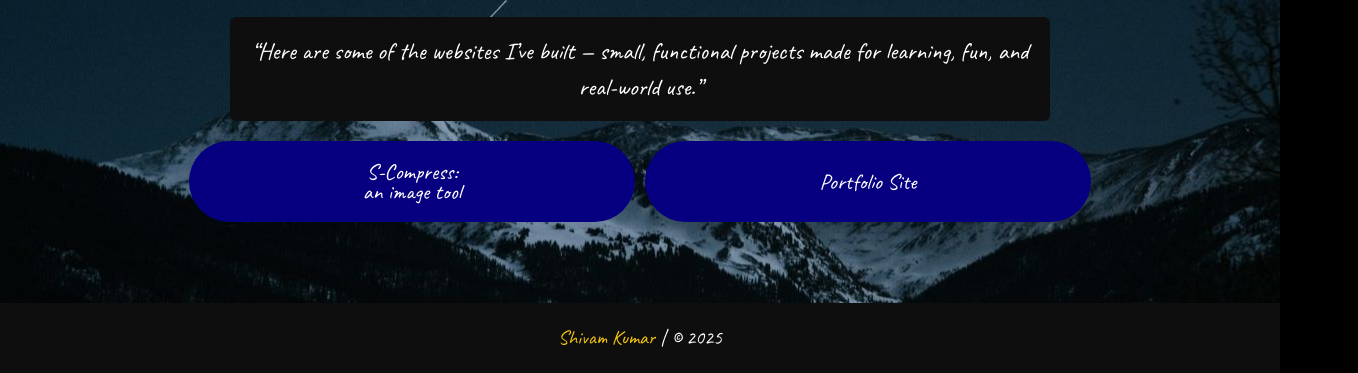
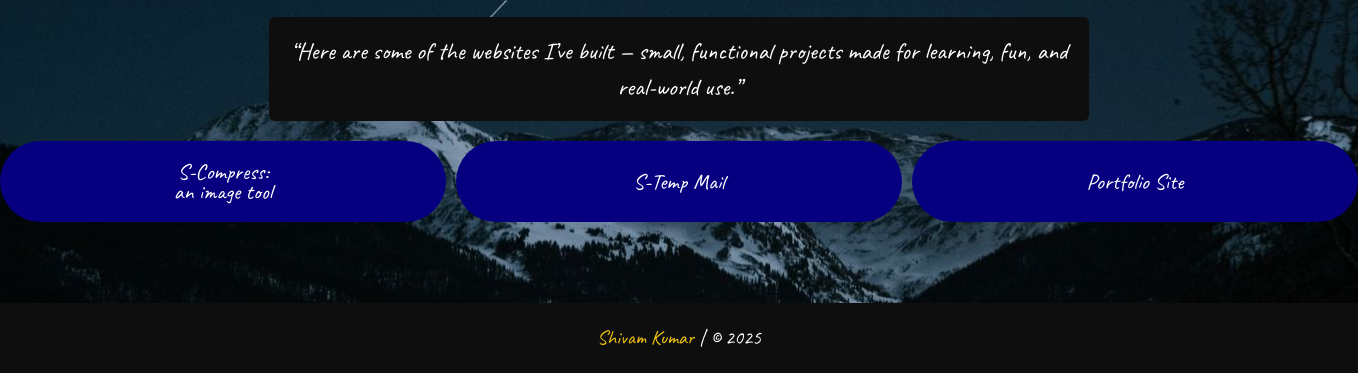
Before and after one commit to theshivamsahani/theshivamsahani.github.io, a plain HTML site: page index.html in a window 1280 px wide. Shown: the part 427-800 px from the top of the page, 1358 px wide, since content can reach past the window. Drawn offline with Linux system fonts and the light colour scheme.

Commit message:
Update index.html

```diff
--- a/index.html
+++ b/index.html
@@ -92,6 +92,9 @@
           <a class="main_small_a_item" href="https://s-compress.netlify.app" target="_blank" rel="nofollow">
             <button class="main_small_button_item">S-Compress:<br>an image tool</button>
           </a>
+          <a class="main_small_a_item" href="https://s-tempmail.netlify.app" target="_blank" rel="nofollow">
+            <button class="main_small_button_item">S-Temp Mail</button>
+          </a>
           <a class="main_small_a_item" href="https://devanshisharma.netlify.app" target="_blank" rel="nofollow">
             <button class="main_small_button_item">Portfolio Site</button>
           </a>
```
